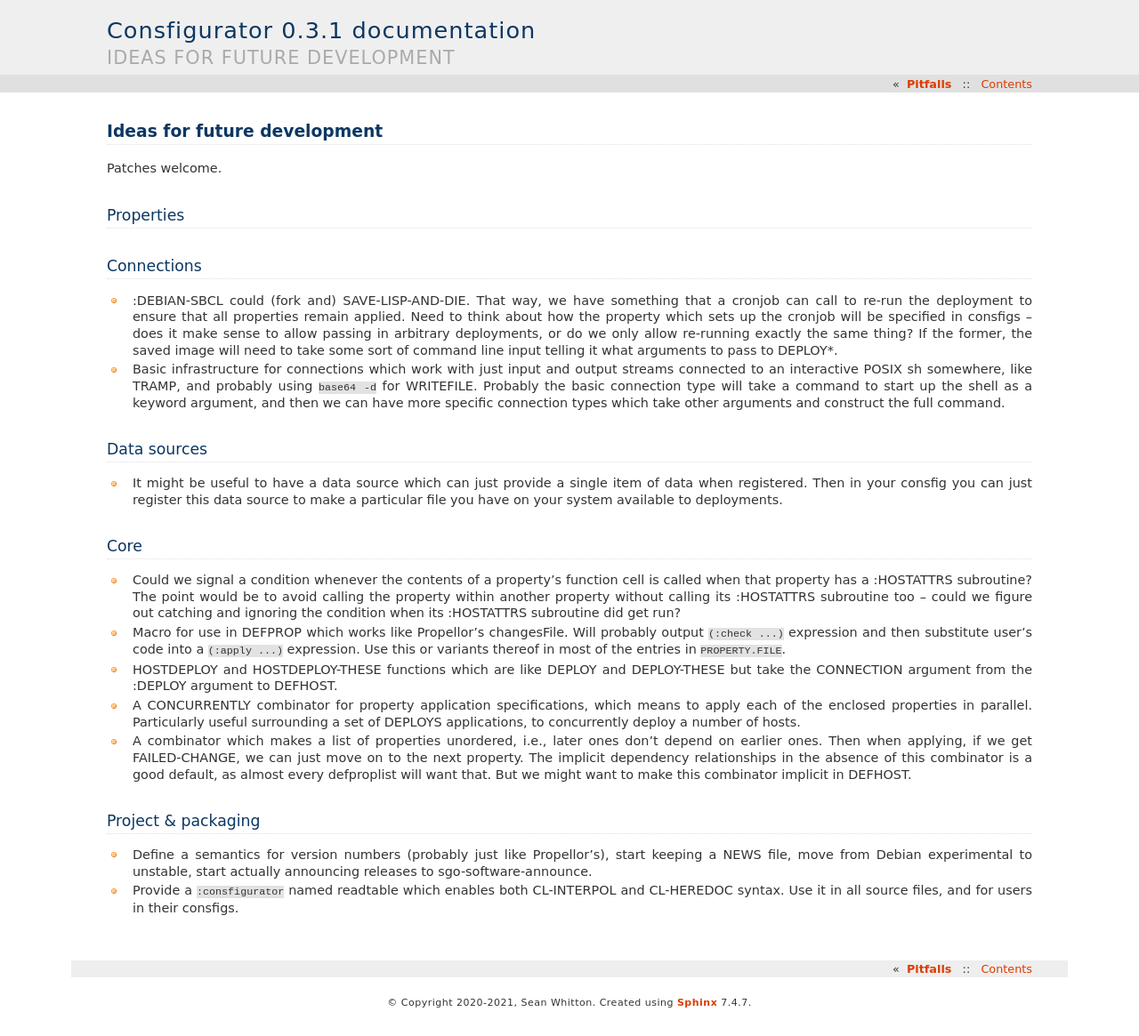
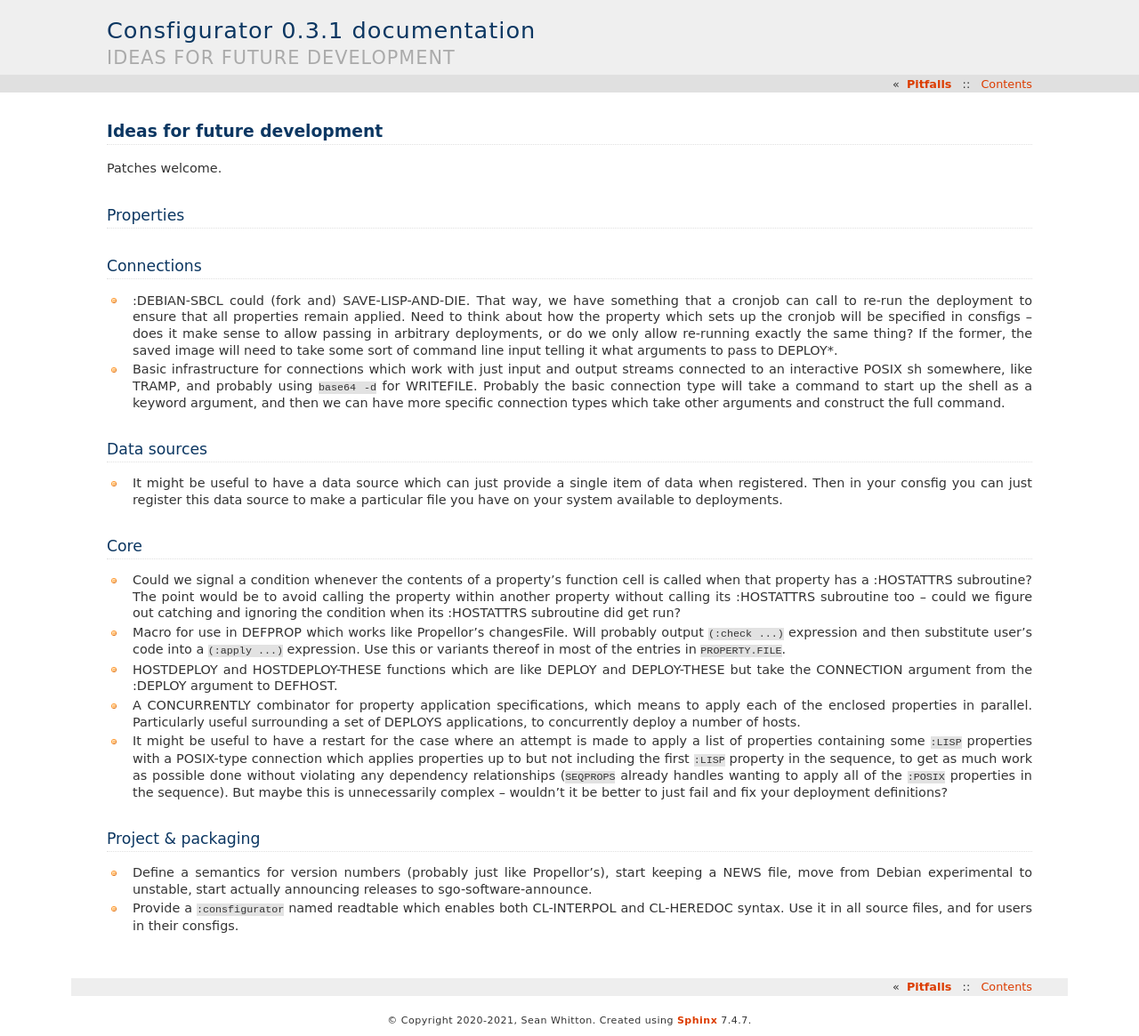
Before and after one commit to spwhitton/consfigurator, a Sphinx documentation site: the page built from doc/ideas.rst, in a window 1280 px wide. Shown: the whole page at 89% size. Built offline with Sphinx 7.4.7, drawn with Linux system fonts in a browser that asks for light colours.

Commit message:
attempt to implement revised propspecs spec
Signed-off-by: Sean Whitton <spwhitton@spwhitton.name>

```diff
--- a/doc/ideas.rst
+++ b/doc/ideas.rst
@@ -56,12 +56,14 @@ Core
   useful surrounding a set of DEPLOYS applications, to concurrently deploy a
   number of hosts.
 
-- A combinator which makes a list of properties unordered, i.e., later ones
-  don't depend on earlier ones.  Then when applying, if we get FAILED-CHANGE,
-  we can just move on to the next property.  The implicit dependency
-  relationships in the absence of this combinator is a good default, as almost
-  every defproplist will want that.  But we might want to make this combinator
-  implicit in DEFHOST.
+- It might be useful to have a restart for the case where an attempt is made
+  to apply a list of properties containing some ``:LISP`` properties with a
+  POSIX-type connection which applies properties up to but not including the
+  first ``:LISP`` property in the sequence, to get as much work as possible
+  done without violating any dependency relationships (``SEQPROPS`` already
+  handles wanting to apply all of the ``:POSIX`` properties in the sequence).
+  But maybe this is unnecessarily complex -- wouldn't it be better to just
+  fail and fix your deployment definitions?
 
 Project & packaging
 -------------------
```
Also changed, not shown: 5 other files.
